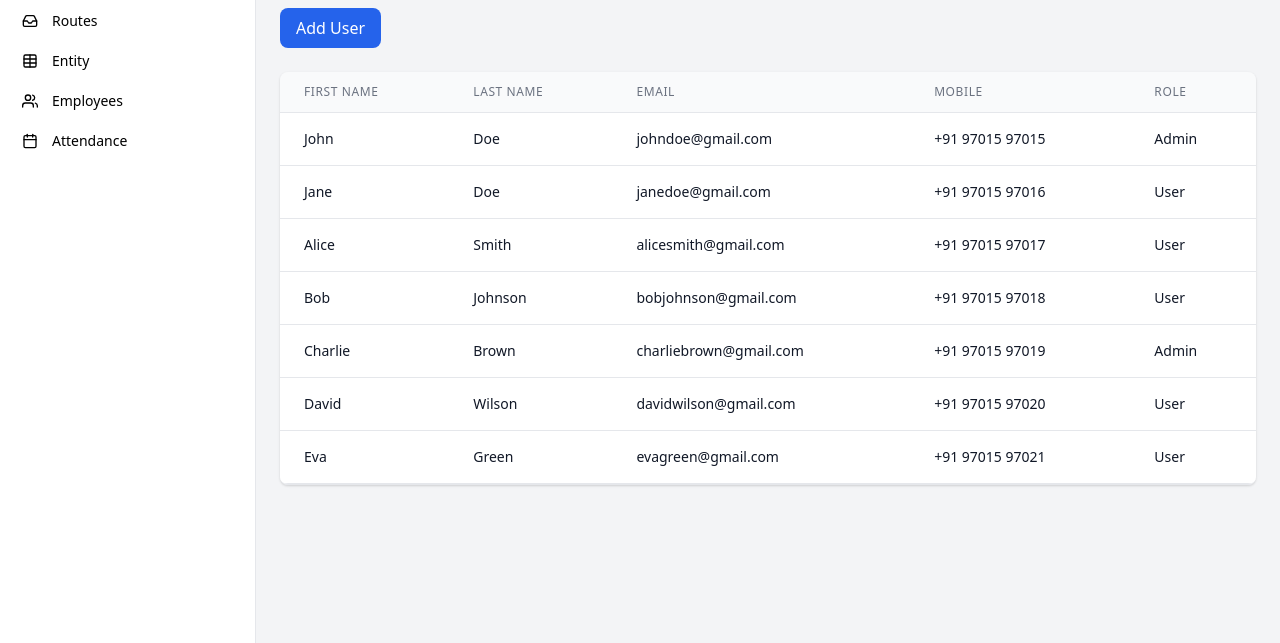
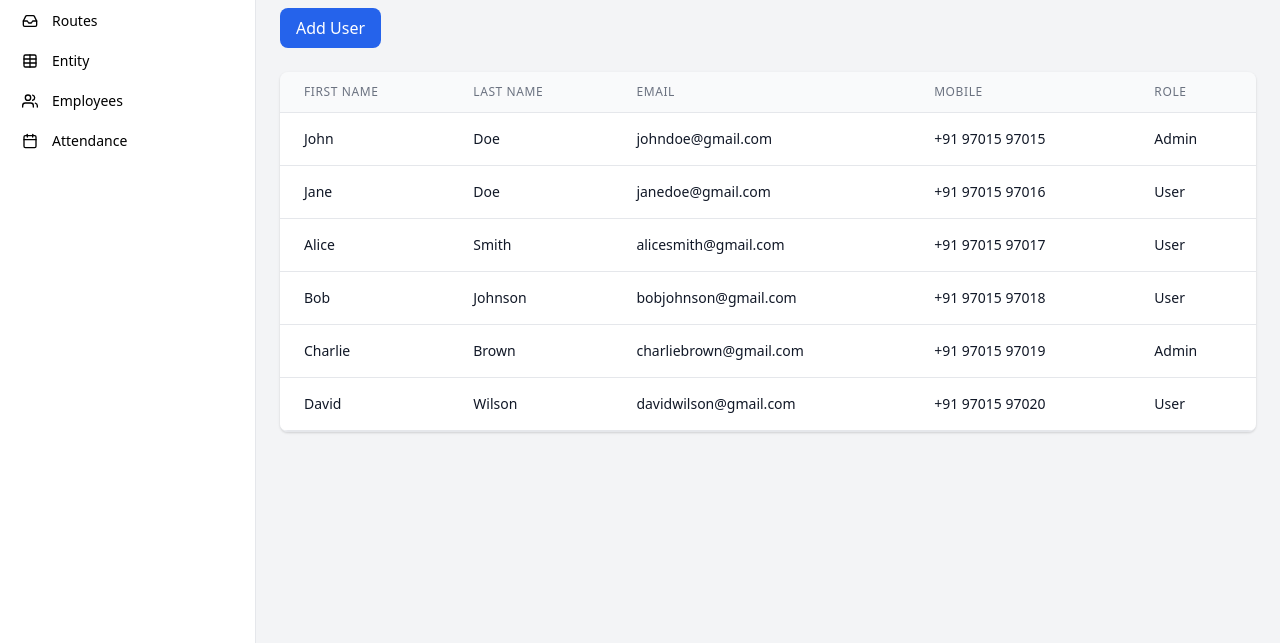
Before and after one commit to Satwik259/AlpineSugar, a plain HTML site: page index.html in a window 1280 px wide. Shown: the part 157-800 px from the top of the page. Drawn offline with nearby package versions, Linux system fonts and the light colour scheme.

Commit message:
New Changes 6

```diff
--- a/index.html
+++ b/index.html
@@ -236,7 +236,6 @@
     { firstName: 'Bob', lastName: 'Johnson', email: 'bobjohnson@gmail.com', mobile: '+91 97015 97018', role: 'User' },
     { firstName: 'Charlie', lastName: 'Brown', email: 'charliebrown@gmail.com', mobile: '+91 97015 97019', role: 'Admin' },
     { firstName: 'David', lastName: 'Wilson', email: 'davidwilson@gmail.com', mobile: '+91 97015 97020', role: 'User' },
-    { firstName: 'Eva', lastName: 'Green', email: 'evagreen@gmail.com', mobile: '+91 97015 97021', role: 'User' },
 ]
 ,
                 newUser: {
```
